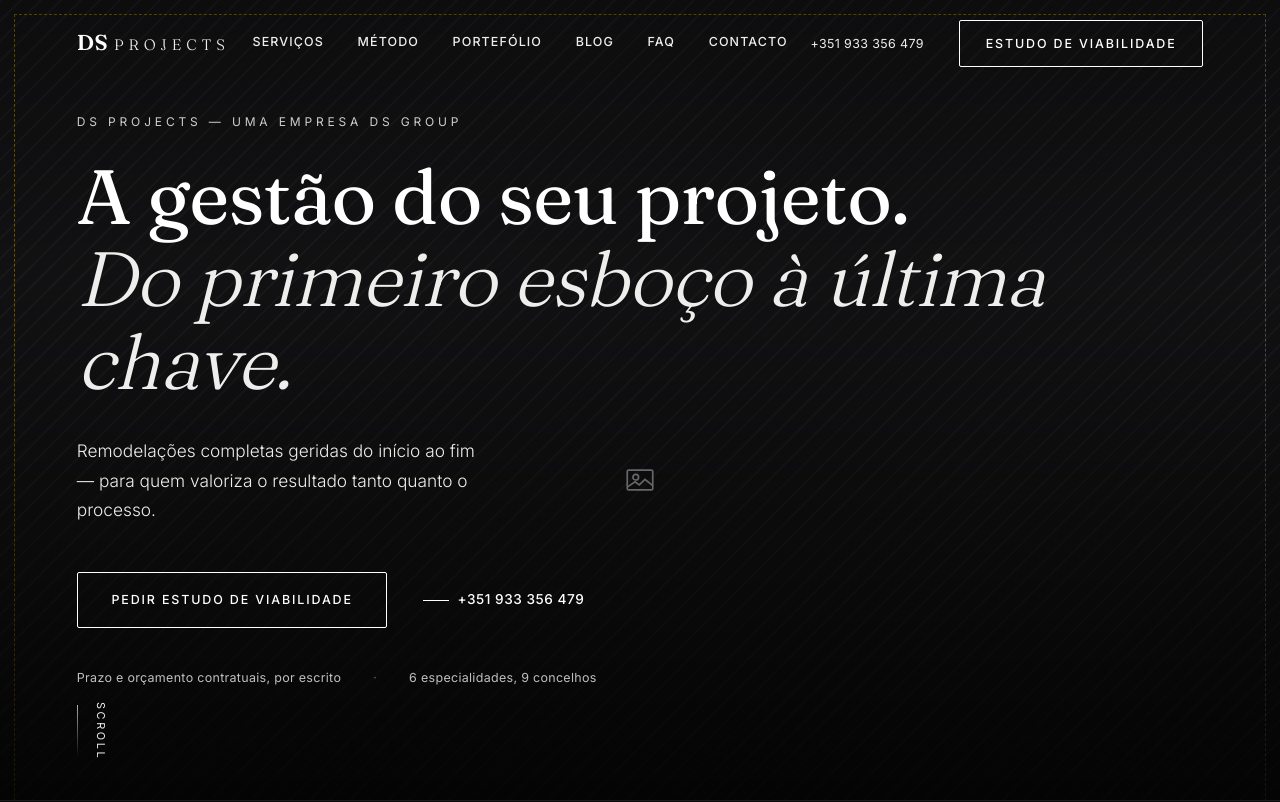
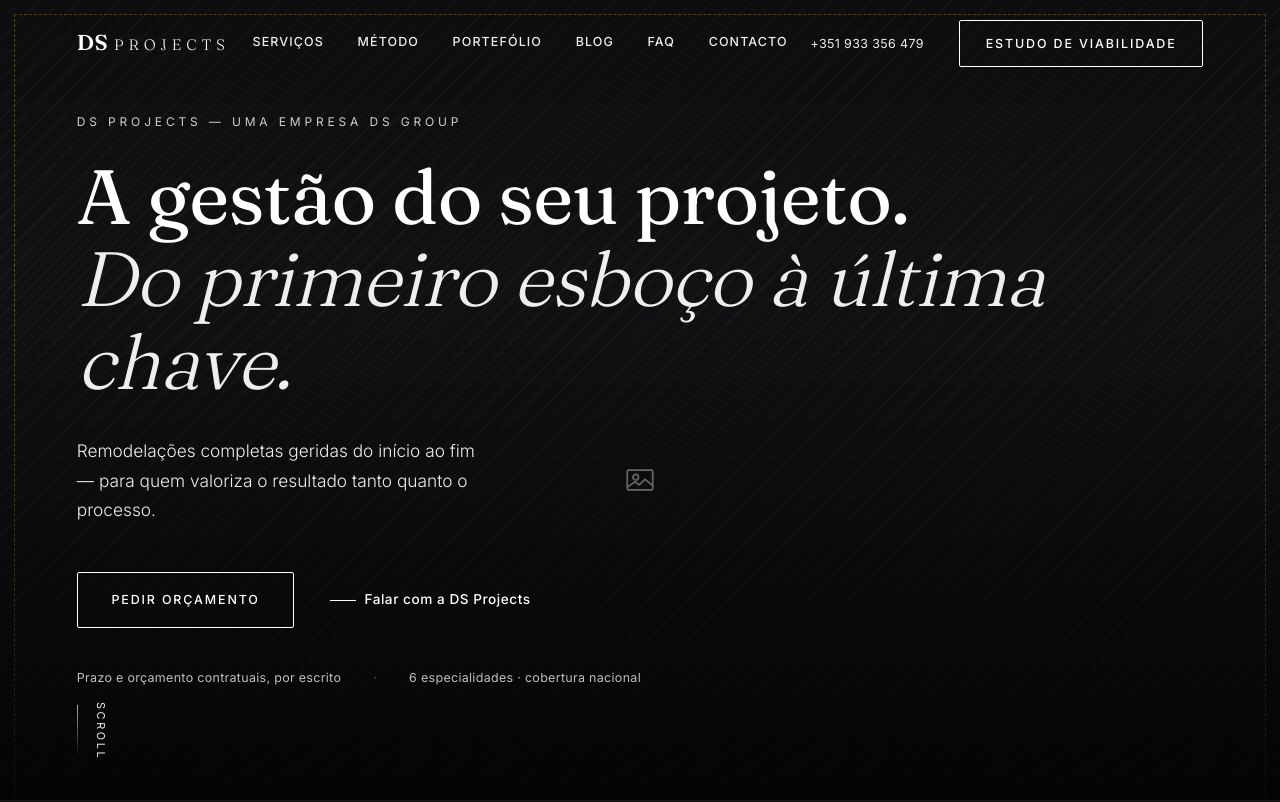
Before and after one commit to dsgrouppt/ds-group, a Next.js app in the folder website/: page / in a window 1280 px wide. Shown: the top 802 px of the page. Built offline with nearby package versions, Linux system fonts and the light colour scheme; no server answers.

Commit message:
fix(website): CTA Pedir Orcamento + Falar com a DS Projects + cobertura nacional (Hero.tsx)

```diff
--- a/website/src/components/sections/Hero.tsx
+++ b/website/src/components/sections/Hero.tsx
@@ -76,17 +76,22 @@ export function Hero() {
 
           <div className="flex items-center gap-9 mt-12 flex-wrap">
             <Link href="/estudo-de-viabilidade" className="btn btn-dark">
-              Pedir Estudo de Viabilidade
+              Pedir Orçamento
             </Link>
-            <a href={`tel:${siteConfig.phone}`} className="link-arrow text-white">
-              <span className="bar" /> {siteConfig.phoneDisplay}
+            <a
+              href={siteConfig.whatsappUrl}
+              target="_blank"
+              rel="noopener noreferrer"
+              className="link-arrow text-white"
+            >
+              <span className="bar" /> Falar com a DS Projects
             </a>
           </div>
 
           <div className="flex flex-wrap items-center gap-x-8 gap-y-3 mt-10 text-[.78rem] text-mist/80 tracking-wide">
             <span>Prazo e orçamento contratuais, por escrito</span>
             <span className="hidden sm:inline text-mist/40">·</span>
-            <span>{services.length} especialidades, {siteConfig.locations.length} concelhos</span>
+            <span>{services.length} especialidades · cobertura nacional</span>
           </div>
         </motion.div>
       </div>
```
